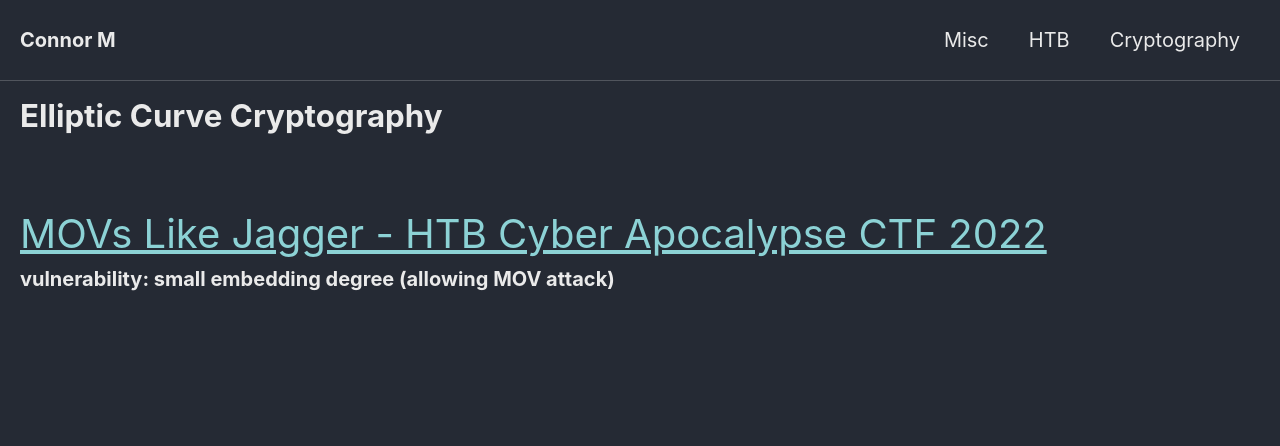
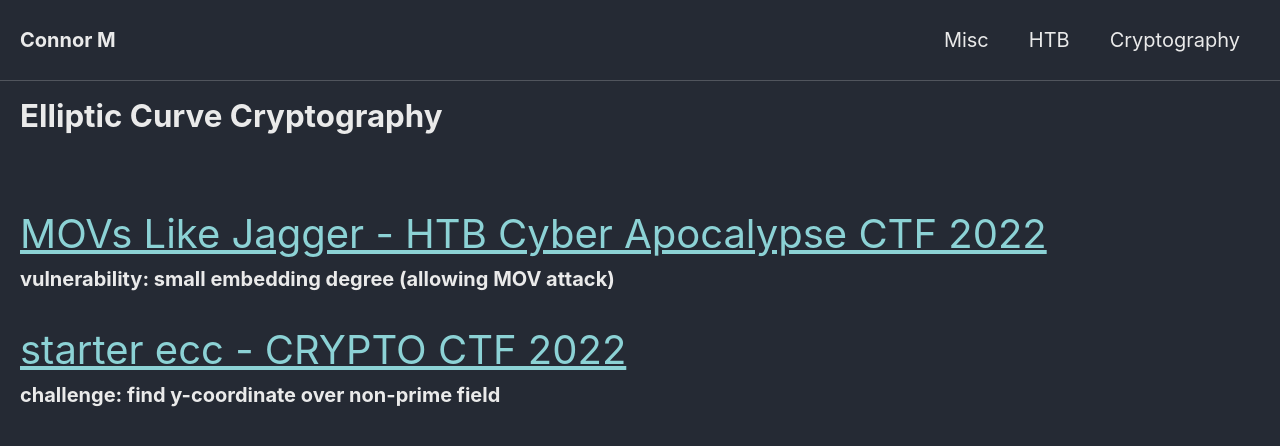
Before and after one commit to Connor-McCartney/Connor-McCartney.github.io, a Jekyll site: the page built from _pages/cryptography/ecc/ecc.md, in a window 1280 px wide. Shown: the top 446 px of the page. Built offline with Jekyll 4.4.1, drawn with Linux system fonts in a browser that asks for light colours; cached includes are drawn as plain includes.

Commit message:
Update ecc.md

```diff
--- a/_pages/cryptography/ecc/ecc.md
+++ b/_pages/cryptography/ecc/ecc.md
@@ -8,3 +8,7 @@ title: Elliptic Curve Cryptography
 <span style="font-size:2em;">   [MOVs Like Jagger - HTB Cyber Apocalypse CTF 2022](/cryptography/ecc/movs-like-jagger-HTB-cyber-apocalypse-CTF-2022
 )       </span> <br>
 __vulnerability: small embedding degree (allowing MOV attack)__
+
+
+<span style="font-size:2em;">   [starter ecc - CRYPTO CTF 2022](/cryptography/ecc/starter-ecc-CRYPTO-CTF-2022)       </span> <br>
+__challenge: find y-coordinate over non-prime field__
```
